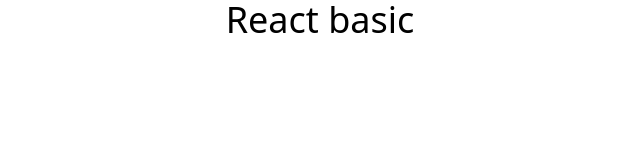
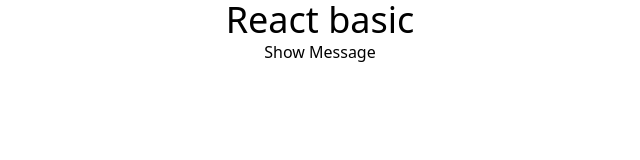
Before and after one commit to nutkiattisak/react-basic, a React (Create React App) app: page /sample in a window 1280 px wide. Before the commit this address had no page. Shown: the top 160 px of the page, without its empty margins (320-960 px from the left). Built offline with nearby package versions, Linux system fonts and the light colour scheme.

Commit message:
Update example helper render condition

```diff
--- a/src/App.js
+++ b/src/App.js
@@ -5,6 +5,7 @@
 import UseEffectPage from './page/react-hook/use-effect'
 import UseContextPage from './page/react-hook/use-context'
 import UseRefPage from './page/react-hook/use-ref'
+import Sample from './page/sample'
 
 function App() {
   return (
@@ -14,6 +15,7 @@
       </header>
       <Routes>
         <Route path="/" element={<ListReactHook />} />
+        <Route path="/sample" element={<Sample />} />
         <Route path="/react-hook/use-state" element={<UseStatePage />} />
         <Route path="/react-hook/use-effect" element={<UseEffectPage />} />
         <Route path="/react-hook/use-context" element={<UseContextPage />} />
--- /dev/null
+++ b/src/helper/index.js
@@ -0,0 +1,3 @@
+export const RenderIf = ({ children, isTrue }) => {
+  return isTrue ? children : null
+}
--- /dev/null
+++ b/src/page/sample/index.js
@@ -0,0 +1,14 @@
+import React from 'react'
+import { RenderIf } from '../../helper'
+
+const Sample = () => {
+  return (
+    <>
+      <RenderIf isTrue={true}>
+        <p>Show Message</p>
+      </RenderIf>
+    </>
+  )
+}
+
+export default Sample
```
